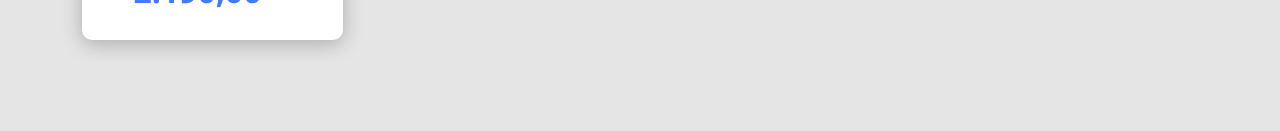
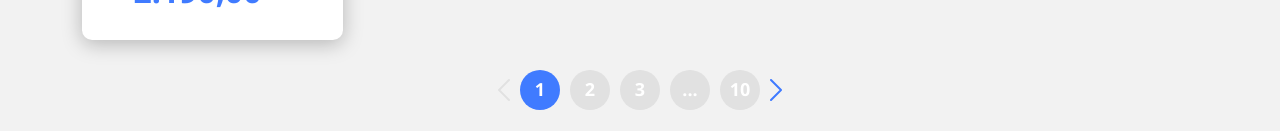
Before and after one commit to zedaoxd/dscatalog, a React (Create React App) app in the folder frontend/: page /products in a window 1280 px wide. Shown: the part 732-863 px from the top of the page. Before the commit the page ends 826 px from the top, so only its background shows below. Built offline with nearby package versions, Linux system fonts and the light colour scheme.

Commit message:
Pagination CSS

```diff
--- a/frontend/src/assets/styles/custom.scss
+++ b/frontend/src/assets/styles/custom.scss
@@ -2,7 +2,7 @@
     'primary': #407bff,
 );
 
-$body-bg: #e5e5e5;
+$body-bg: #f2f2f2;
 $body-color: #263238;
 
 @import '~bootstrap/scss/bootstrap.scss';
--- /dev/null
+++ b/frontend/src/components/Pagination/index.tsx
@@ -0,0 +1,18 @@
+import { ReactComponent as ArrowIcon } from 'assets/images/arrow.svg';
+import './styles.css';
+
+const Pagination = () => {
+    return (
+        <div className="pagination-container">
+            <ArrowIcon className="arrow-inactive arrow-previous"/>
+            <div className="pagination-item active">1</div>
+            <div className="pagination-item">2</div>
+            <div className="pagination-item">3</div>
+            <div className="pagination-item">...</div>
+            <div className="pagination-item">10</div>
+            <ArrowIcon className="arrow-active arrow-next"/>
+        </div>
+    );
+};
+
+export default Pagination;
--- /dev/null
+++ b/frontend/src/components/Pagination/styles.css
@@ -0,0 +1,40 @@
+.pagination-container {
+    display: flex;
+    justify-content: center;
+    align-items: center;
+}
+
+.pagination-item {
+    width: 40px;
+    height: 40px;
+    margin-left: 10px;
+    border-radius: 50%;
+    background-color: #E1E1E1;
+    font-size: 18px;
+    font-weight: bold;
+    letter-spacing: -0.0.15em;
+    color: #FFF;
+    display: flex;
+    justify-content: center;
+    align-items: center;
+}
+
+.pagination-item.active {
+    background-color: #407BFF;
+}
+
+.arrow-previous {
+    transform: rotate(-180deg);
+}
+
+.arrow-next {
+    margin-left: 10px;
+}
+
+.arrow-inactive {
+    color: #e1e1e1;
+}
+
+.arrow-active {
+    color: #407BFF;
+}
--- a/frontend/src/pages/Catalog/index.tsx
+++ b/frontend/src/pages/Catalog/index.tsx
@@ -1,3 +1,4 @@
+import Pagination from 'components/Pagination';
 import ProductCard from 'components/ProductCard';
 import { Link } from 'react-router-dom';
 import { Product } from 'types/product';
@@ -57,6 +58,9 @@
           </Link>
         </div>
       </div>
+      <div className="row">
+        <Pagination />
+      </div>
     </div>
   );
 };
```
